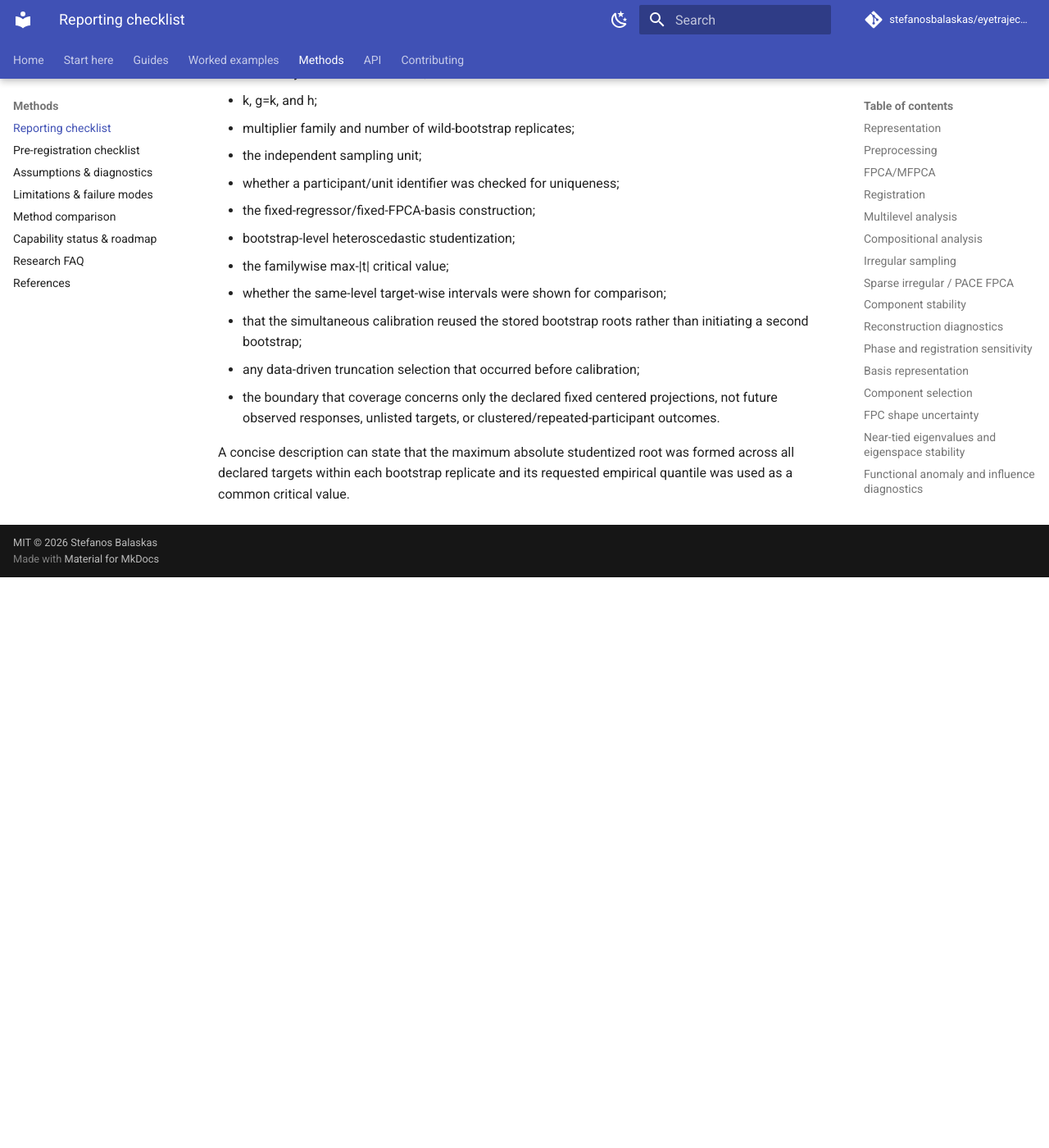
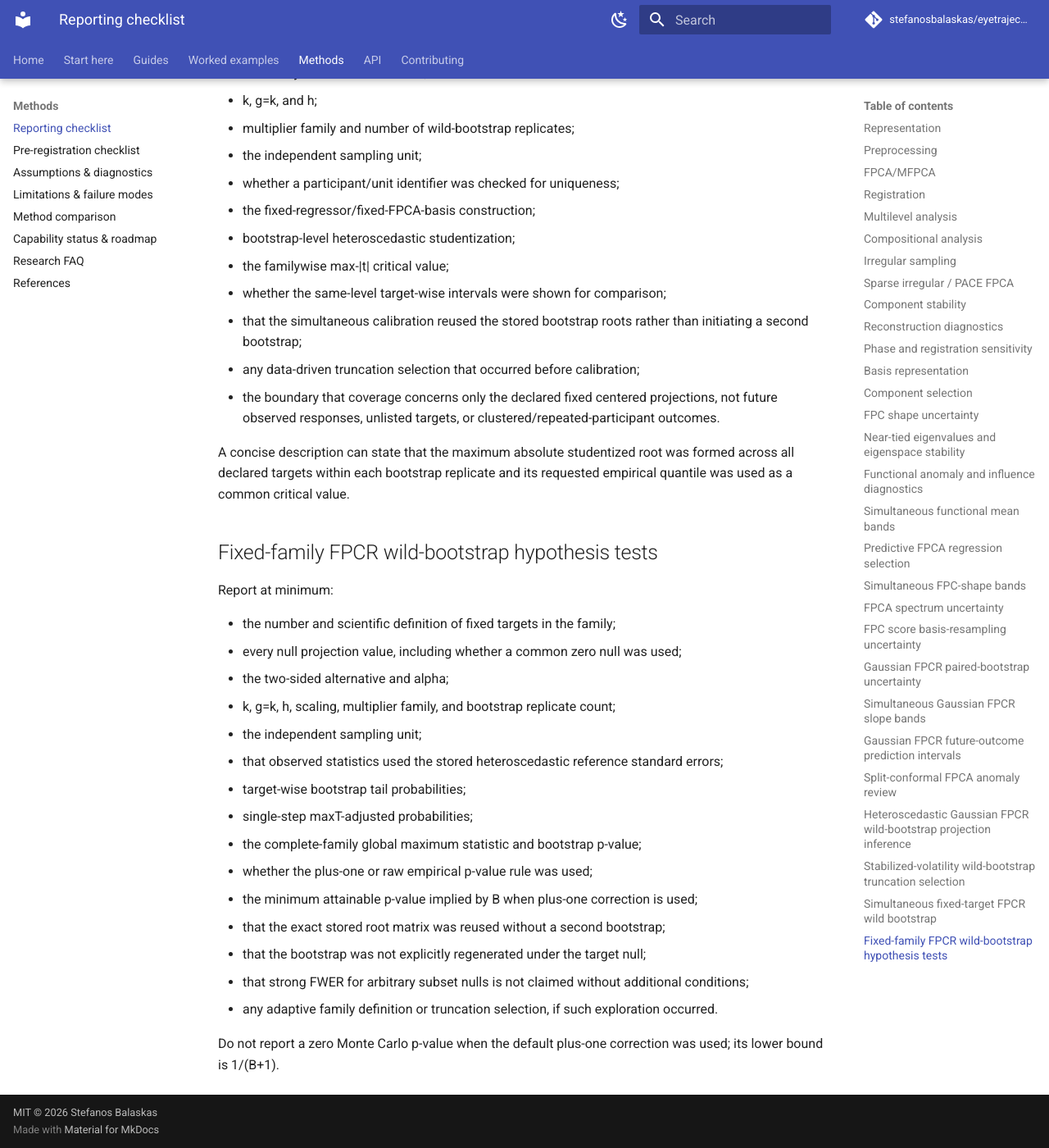
Before and after one commit to stefanosbalaskas/eyetrajectoriespy, an MkDocs documentation site: the page built from docs/methods/reporting.md, in a window 1280 px wide and 1400 px high, scrolled down 14017 px. Shown: the whole window at 82% size. Built offline with MkDocs 1.6.1 and Material for MkDocs 9.7.7, drawn with Linux system fonts in a browser that asks for light colours; comment, search, counter and statistics services are not loaded; before the commit the page ends 14721 px from its top, so only the background shows below that.

Commit message:
Add family-test assumptions and reporting safeguards

```diff
--- a/docs/methods/reporting.md
+++ b/docs/methods/reporting.md
@@ -440,3 +440,26 @@ Report at minimum:
 - the boundary that coverage concerns only the declared fixed centered projections, not future observed responses, unlisted targets, or clustered/repeated-participant outcomes.
 
 A concise description can state that the maximum absolute studentized root was formed across all declared targets within each bootstrap replicate and its requested empirical quantile was used as a common critical value.
+
+
+## Fixed-family FPCR wild-bootstrap hypothesis tests
+
+Report at minimum:
+
+- the number and scientific definition of fixed targets in the family;
+- every null projection value, including whether a common zero null was used;
+- the two-sided alternative and alpha;
+- k, g=k, h, scaling, multiplier family, and bootstrap replicate count;
+- the independent sampling unit;
+- that observed statistics used the stored heteroscedastic reference standard errors;
+- target-wise bootstrap tail probabilities;
+- single-step maxT-adjusted probabilities;
+- the complete-family global maximum statistic and bootstrap p-value;
+- whether the plus-one or raw empirical p-value rule was used;
+- the minimum attainable p-value implied by B when plus-one correction is used;
+- that the exact stored root matrix was reused without a second bootstrap;
+- that the bootstrap was not explicitly regenerated under the target null;
+- that strong FWER for arbitrary subset nulls is not claimed without additional conditions;
+- any adaptive family definition or truncation selection, if such exploration occurred.
+
+Do not report a zero Monte Carlo p-value when the default plus-one correction was used; its lower bound is 1/(B+1).
```
Also changed, not shown: docs/methods/assumptions.md (+19 -0 lines), docs/methods/limitations.md (+15 -0 lines), docs/methods/preregistration.md (+20 -0 lines).
